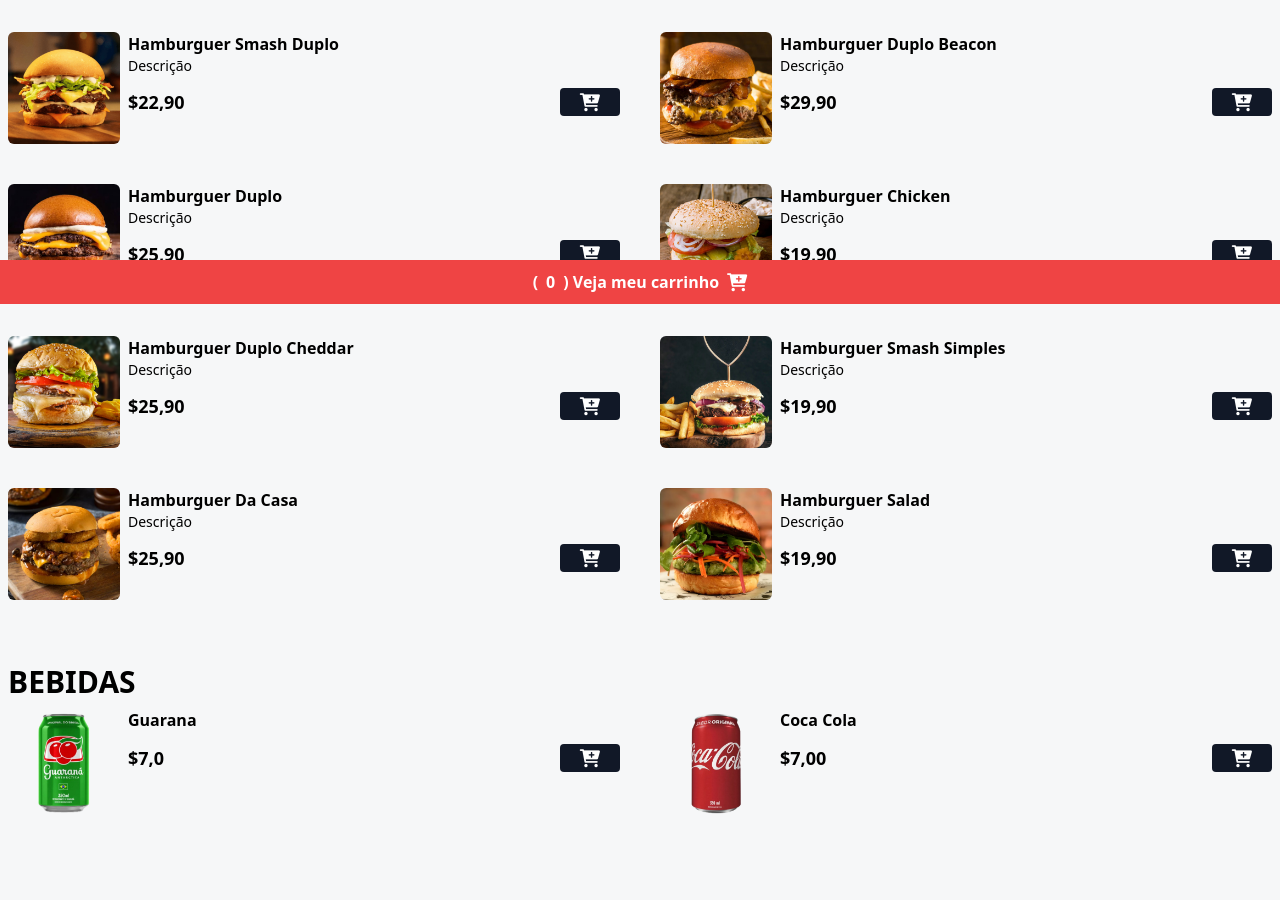
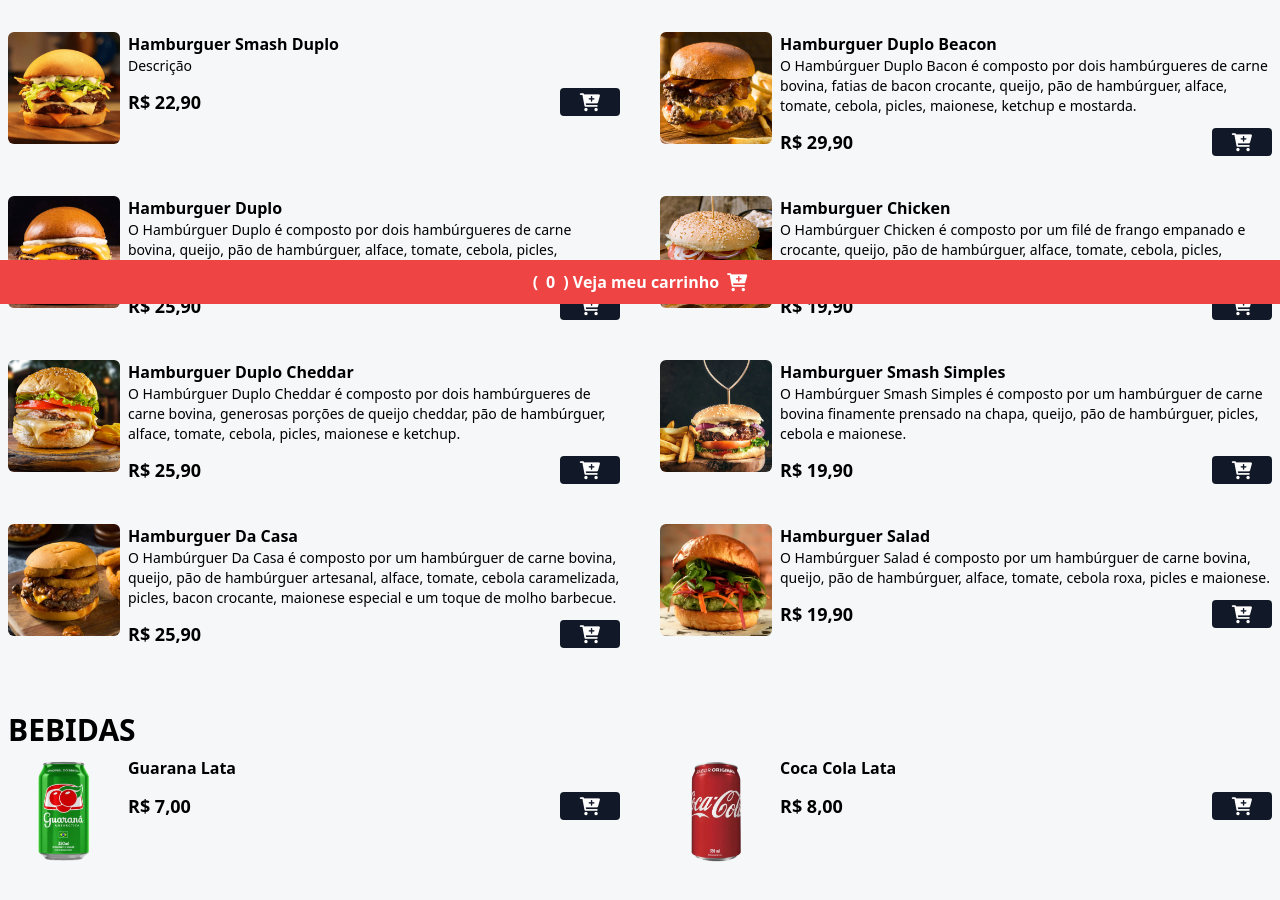
Before and after one commit to LuskasWalker/Projeto-Hamburgueria, a website: page index.html in a window 1280 px wide. Shown: the part 496-1396 px from the top of the page. Drawn offline with Linux system fonts and the light colour scheme.

Commit message:
Ajuste de descrição e preços

```diff
--- a/index.html
+++ b/index.html
@@ -31,7 +31,7 @@
         <h1 class="text-4xl mt-4 mb-2 font-bold text-white">Dev Burguer</h1>
 
         <span class="text-white font-medium">
-          Rua dev 10, Campo Grande - MS
+          Rua Modesto Bacarim 198-D
         </span>
 
         <div class="bg-green-600 px-4 py-1 rounded-lg mt-5" id="date-span">
@@ -58,7 +58,7 @@
             <p class="font-bold">Hamburguer Smash Duplo</p>
             <p class="text-sm">Descrição</p>
             <div class="flex items-center gap-2 justify-between mt-3">
-              <p class="font-bold text-lg">$22,90</p>
+              <p class="font-bold text-lg">R$ 22,90</p>
               <button
                 class="bg-gray-900 px-5 rounded add-to-cart-btn"
                 data-name="Hamburguer Smash Duplo"
@@ -78,9 +78,9 @@
           />
           <div class="w-full">
             <p class="font-bold">Hamburguer Duplo Beacon</p>
-            <p class="text-sm">Descrição</p>
+            <p class="text-sm">O Hambúrguer Duplo Bacon é composto por dois hambúrgueres de carne bovina, fatias de bacon crocante, queijo, pão de hambúrguer, alface, tomate, cebola, picles, maionese, ketchup e mostarda.</p>
             <div class="flex items-center gap-2 justify-between mt-3">
-              <p class="font-bold text-lg">$29,90</p>
+              <p class="font-bold text-lg">R$ 29,90</p>
               <button
                 class="bg-gray-900 px-5 rounded add-to-cart-btn"
                 data-name="Hamburguer Duplo Beacon"
@@ -100,9 +100,9 @@
           />
           <div class="w-full">
             <p class="font-bold">Hamburguer Duplo</p>
-            <p class="text-sm">Descrição</p>
+            <p class="text-sm">O Hambúrguer Duplo é composto por dois hambúrgueres de carne bovina, queijo, pão de hambúrguer, alface, tomate, cebola, picles, maionese, ketchup e mostarda.</p>
             <div class="flex items-center gap-2 justify-between mt-3">
-              <p class="font-bold text-lg">$25,90</p>
+              <p class="font-bold text-lg">R$ 25,90</p>
               <button
                 class="bg-gray-900 px-5 rounded add-to-cart-btn"
                 data-name="Hamburguer Duplo"
@@ -122,9 +122,9 @@
           />
           <div class="w-full">
             <p class="font-bold">Hamburguer Chicken</p>
-            <p class="text-sm">Descrição</p>
+            <p class="text-sm">O Hambúrguer Chicken é composto por um filé de frango empanado e crocante, queijo, pão de hambúrguer, alface, tomate, cebola, picles, maionese e ketchup.</p>
             <div class="flex items-center gap-2 justify-between mt-3">
-              <p class="font-bold text-lg">$19,90</p>
+              <p class="font-bold text-lg">R$ 19,90</p>
               <button
                 class="bg-gray-900 px-5 rounded add-to-cart-btn"
                 data-name="Hamburguer Chicken"
@@ -144,9 +144,9 @@
           />
           <div class="w-full">
             <p class="font-bold">Hamburguer Duplo Cheddar</p>
-            <p class="text-sm">Descrição</p>
+            <p class="text-sm">O Hambúrguer Duplo Cheddar é composto por dois hambúrgueres de carne bovina, generosas porções de queijo cheddar, pão de hambúrguer, alface, tomate, cebola, picles, maionese e ketchup.</p>
             <div class="flex items-center gap-2 justify-between mt-3">
-              <p class="font-bold text-lg">$25,90</p>
+              <p class="font-bold text-lg">R$ 25,90</p>
               <button
                 class="bg-gray-900 px-5 rounded add-to-cart-btn"
                 data-name="Hamburguer Duplo Cheddar"
@@ -166,9 +166,9 @@
           />
           <div class="w-full">
             <p class="font-bold">Hamburguer Smash Simples</p>
-            <p class="text-sm">Descrição</p>
+            <p class="text-sm">O Hambúrguer Smash Simples é composto por um hambúrguer de carne bovina finamente prensado na chapa, queijo, pão de hambúrguer, picles, cebola e maionese.</p>
             <div class="flex items-center gap-2 justify-between mt-3">
-              <p class="font-bold text-lg">$19,90</p>
+              <p class="font-bold text-lg">R$ 19,90</p>
               <button
                 class="bg-gray-900 px-5 rounded add-to-cart-btn"
                 data-name="Hamburguer Smash Simples"
@@ -188,9 +188,9 @@
           />
           <div class="w-full">
             <p class="font-bold">Hamburguer Da Casa</p>
-            <p class="text-sm">Descrição</p>
+            <p class="text-sm">O Hambúrguer Da Casa é composto por um hambúrguer de carne bovina, queijo, pão de hambúrguer artesanal, alface, tomate, cebola caramelizada, picles, bacon crocante, maionese especial e um toque de molho barbecue.</p>
             <div class="flex items-center gap-2 justify-between mt-3">
-              <p class="font-bold text-lg">$25,90</p>
+              <p class="font-bold text-lg">R$ 25,90</p>
               <button
                 class="bg-gray-900 px-5 rounded add-to-cart-btn"
                 data-name="Hamburguer Da Casa"
@@ -210,9 +210,9 @@
           />
           <div class="w-full">
             <p class="font-bold">Hamburguer Salad</p>
-            <p class="text-sm">Descrição</p>
+            <p class="text-sm">O Hambúrguer Salad é composto por um hambúrguer de carne bovina, queijo, pão de hambúrguer, alface, tomate, cebola roxa, picles e maionese.</p>
             <div class="flex items-center gap-2 justify-between mt-3">
-              <p class="font-bold text-lg">$19,90</p>
+              <p class="font-bold text-lg">R$ 19,90</p>
               <button
                 class="bg-gray-900 px-5 rounded add-to-cart-btn"
                 data-name="Hamburguer Salad"
@@ -240,9 +240,9 @@
             class="w-28 h-28 rounded-md hover:scale-110 hover:-rotate-2 duration-300"
           />
           <div class="w-full">
-            <p class="font-bold">Guarana</p>
+            <p class="font-bold">Guarana Lata</p>
             <div class="flex items-center gap-2 justify-between mt-3">
-              <p class="font-bold text-lg">$7,0</p>
+              <p class="font-bold text-lg">R$ 7,00</p>
               <button
                 class="bg-gray-900 px-5 rounded add-to-cart-btn"
                 data-name="Guarana"
@@ -261,9 +261,9 @@
             class="w-28 h-28 rounded-md hover:scale-110 hover:-rotate-2 duration-300"
           />
           <div class="w-full">
-            <p class="font-bold">Coca Cola</p>
+            <p class="font-bold">Coca Cola Lata</p>
             <div class="flex items-center gap-2 justify-between mt-3">
-              <p class="font-bold text-lg">$7,00</p>
+              <p class="font-bold text-lg">R$ 8,00</p>
               <button
                 class="bg-gray-900 px-5 rounded add-to-cart-btn"
                 data-name="Coca Cola"
```
